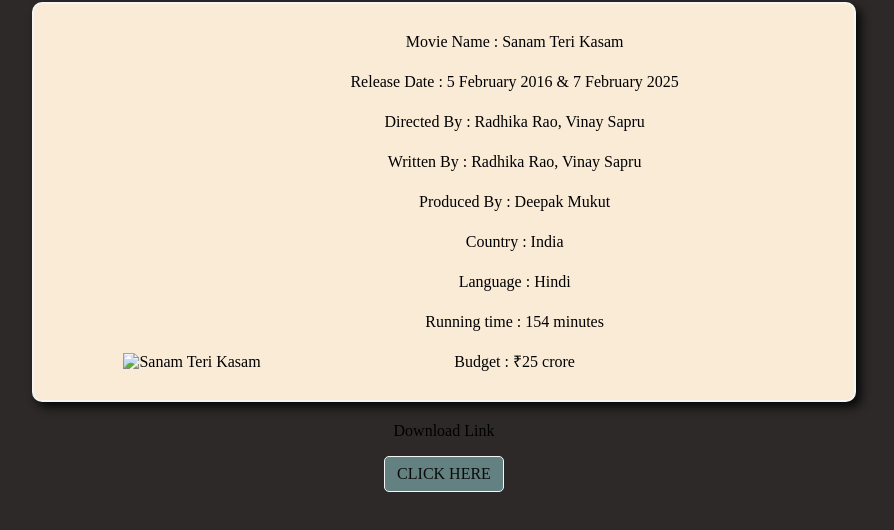
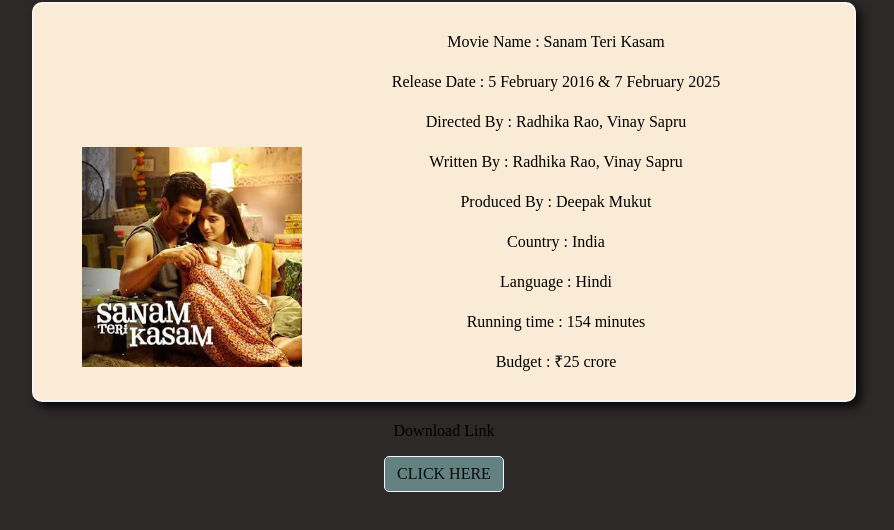
Before and after one commit to prathings1122/sanam-teri-kasam, a plain HTML site: page index.html in a window 1280 px wide. Shown: the part 80-610 px from the top of the page, without its empty margins (196-1090 px from the left). Drawn offline with Linux system fonts and the light colour scheme; the site is published under a folder, as on GitHub Pages, so addresses that start at the root find nothing.

Commit message:
Update index.html
img update

```diff
--- a/index.html
+++ b/index.html
@@ -114,7 +114,7 @@
     <div class="main">
 
         <div class="img">
-            <img src="/poster.jpeg"  alt="Sanam Teri Kasam">
+            <img src="poster.jpeg"  alt="Sanam Teri Kasam">
 
         </div>
         <div class="info">
```
